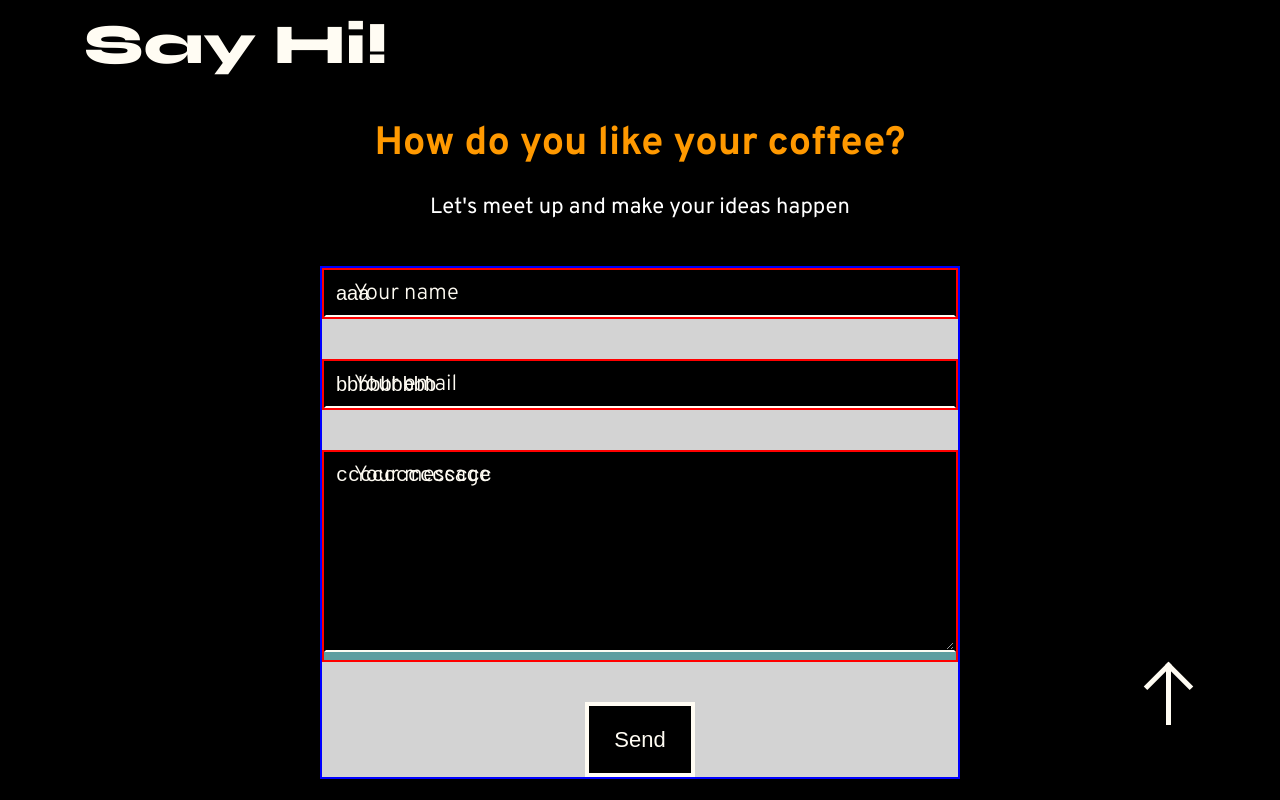
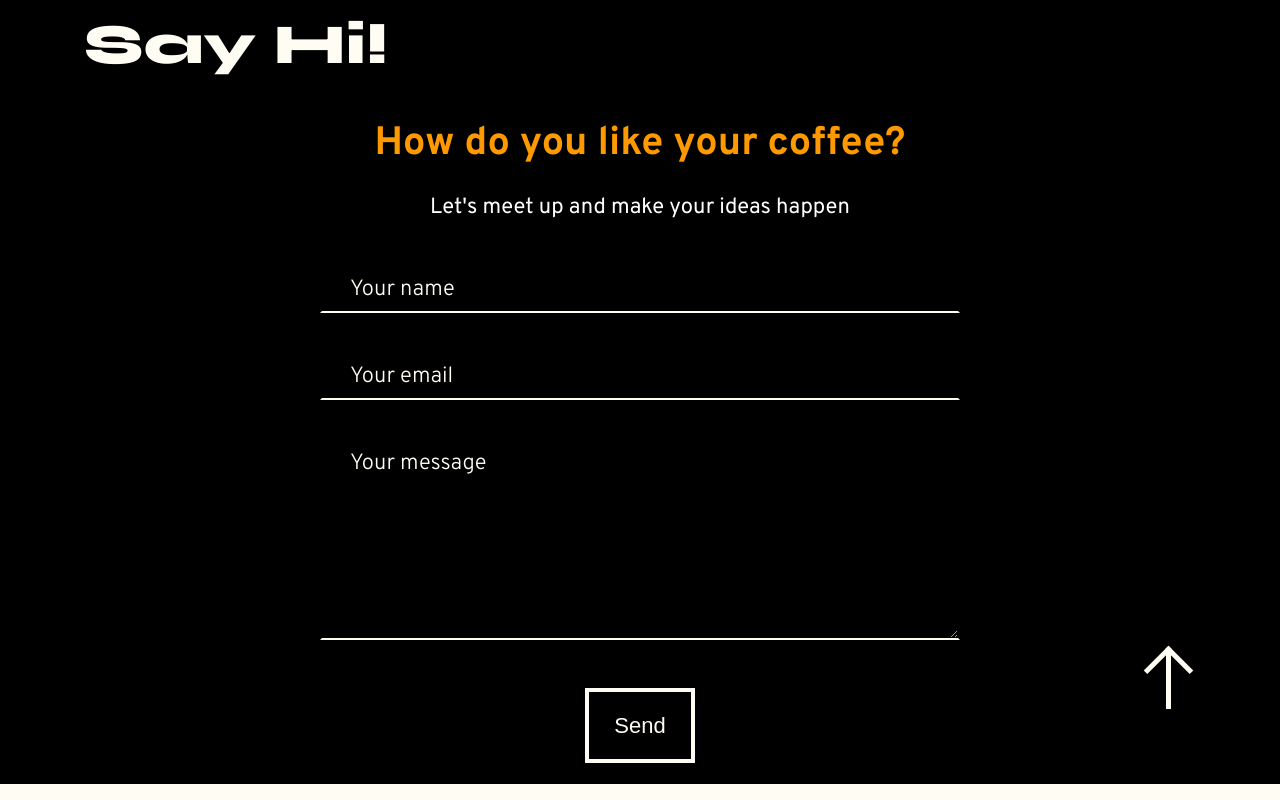
Before and after one commit to LukasErdmanski/Portfolio, an Angular app: page /contact in a window 1280 px wide. Shown: the part 329-1129 px from the top of the page. Built offline with nearby package versions, Linux system fonts and the light colour scheme.

Commit message:
added viewchild in contact-form component

```diff
--- a/src/app/contact-form/contact-form.component.html
+++ b/src/app/contact-form/contact-form.component.html
@@ -1,16 +1,16 @@
-<form class="contactForm" [formGroup]="contactForm">
+<form #contact class="contactForm" [formGroup]="contactFormGroup">
   <!-- NAME -->
   <div class="inputBox">
-    <input type="text" name="name" formControlName="name" />
+    <input #name type="text" name="name" formControlName="name" />
     <!-- TODO: trasnlate -->
     <span>Your name</span>
     <ng-container
       *ngIf="
-        contactForm.controls['name'].dirty ||
-        contactForm.controls['name'].touched
+        contactFormGroup.controls['name'].dirty ||
+        contactFormGroup.controls['name'].touched
       "
     >
-      <div *ngIf="contactForm.controls['name'].errors?.['required']">
+      <div *ngIf="contactFormGroup.controls['name'].errors?.['required']">
         <!-- TODO: translate -->
         <p class="error">Please enter your name.</p>
       </div>
@@ -20,23 +20,23 @@
   <!-- E-MAIL -->
   <div class="inputBox">
     <input
+      #email
       type="email"
       name="email"
       formControlName="email"
       [class.invalid-filled-input]="
-        contactForm.controls['email'].value.lenght > 0 &&
-        !contactForm.controls['email'].valid
+        email.value.length > 0 && !contactFormGroup.controls['email'].valid
       "
     />
     <!-- TODO: trasnlate -->
     <span>Your email</span>
     <ng-container
       *ngIf="
-        contactForm.controls['email'].dirty ||
-        contactForm.controls['email'].touched
+        contactFormGroup.controls['email'].dirty ||
+        contactFormGroup.controls['email'].touched
       "
     >
-      <div *ngIf="contactForm.controls['email'].errors">
+      <div *ngIf="contactFormGroup.controls['email'].errors">
         <!-- TODO: translate -->
         <p class="error">Please enter your e-mail address.</p>
       </div>
@@ -45,11 +45,27 @@
 
   <!-- MESSAGE -->
   <div class="inputBox">
-    <textarea type="text" name="message" formControlName="message"></textarea>
+    <textarea
+      #message
+      type="text"
+      name="message"
+      formControlName="message"
+    ></textarea>
     <!-- TODO: trasnlate -->
     <span>Your message</span>
+    <ng-container
+      *ngIf="
+        contactFormGroup.controls['message'].dirty ||
+        contactFormGroup.controls['message'].touched
+      "
+    >
+      <div *ngIf="contactFormGroup.controls['message'].errors?.['required']">
+        <!-- TODO: translate -->
+        <p class="error">Please enter your message.</p>
+      </div>
+    </ng-container>
   </div>
 
   <!-- TODO: translate -->
-  <button class="btn btn-white">Send</button>
+  <button #button class="btn btn-white">Send</button>
 </form>
--- a/src/app/contact-form/contact-form.component.scss
+++ b/src/app/contact-form/contact-form.component.scss
@@ -3,9 +3,6 @@
 @import "src/assets/fonts/_typography";
 
 .contactForm {
-  background-color: lightgray;
-  border: 2px solid blue;
-
   width: 50vw;
   display: flex;
   flex-direction: column;
@@ -16,9 +13,6 @@
   margin: 20px 0;
 
   .inputBox {
-    background-color: cadetblue;
-    border: 2px solid red;
-
     $transitionTime: 150ms;
     position: relative;
     width: 100%;
--- a/src/app/contact-form/contact-form.component.ts
+++ b/src/app/contact-form/contact-form.component.ts
@@ -1,4 +1,4 @@
-import { Component } from '@angular/core';
+import { Component, ElementRef, ViewChild } from '@angular/core';
 import { FormBuilder, FormGroup, Validators } from '@angular/forms';
 
 @Component({
@@ -7,17 +7,23 @@ import { FormBuilder, FormGroup, Validators } from '@angular/forms';
   styleUrl: './contact-form.component.scss',
 })
 export class ContactFormComponent {
-  public contactForm!: FormGroup;
+  @ViewChild('contact') contactForm!: HTMLFormElement;
+  @ViewChild('name') nameForm!: HTMLInputElement;
+  @ViewChild('email') emailForm!: HTMLInputElement;
+  @ViewChild('message') messageForm!: HTMLTextAreaElement;
+  @ViewChild('button') btnForm!: HTMLButtonElement;
+
+  public contactFormGroup!: FormGroup;
 
   constructor(private formBuilder: FormBuilder) {
     this.initContactFormGroupOnInit();
   }
 
   private initContactFormGroupOnInit(): void {
-    this.contactForm = this.formBuilder.group({
-      name: ['aaa', [Validators.required], []],
-      email: ['bbbbbbbbb', [Validators.required, Validators.email], []],
-      message: ['ccccccccccccc', [Validators.required], []],
+    this.contactFormGroup = this.formBuilder.group({
+      name: ['', [Validators.required], []],
+      email: ['', [Validators.required, Validators.email], []],
+      message: ['', [Validators.required], []],
     });
   }
 }
```
